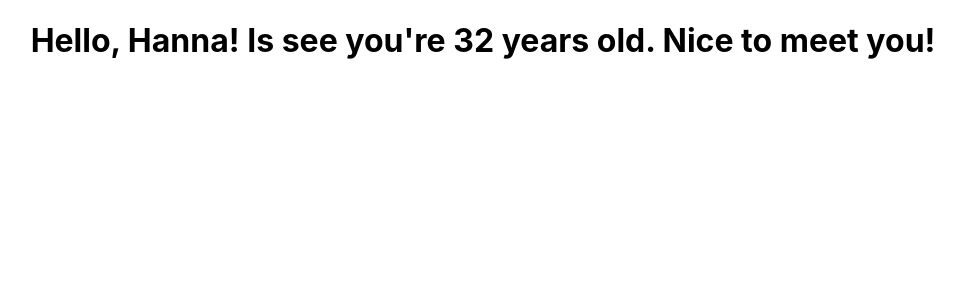
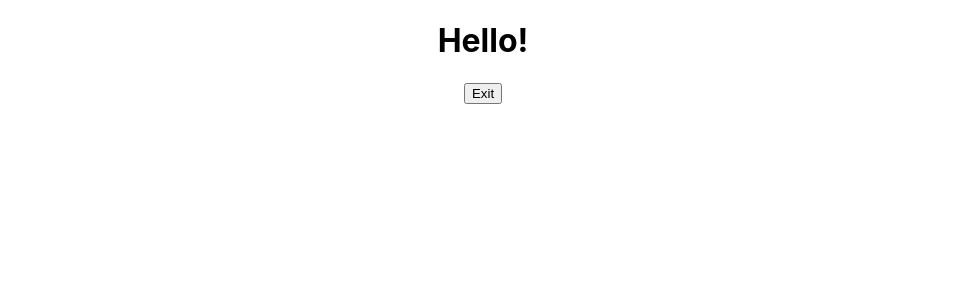
Before and after one commit to Callee84/React-intro, a React (Create React App) app in the folder my-app/: page / in a window 1280 px wide. Shown: the top 300 px of the page, without its empty margins (157-1121 px from the left). Built offline with nearby package versions, Linux system fonts and the light colour scheme.

Commit message:
Add new state

```diff
--- a/my-app/src/App.js
+++ b/my-app/src/App.js
@@ -1,12 +1,13 @@
 import logo from './logo.svg';
 import './App.css';
-import FunctionalGreeting from './components/FunctionalGreetings';
-import FunctionalGreetingWithProps from './components/FunctionalGreetingsWithProps';
+// import FunctionalGreeting from './components/FunctionalGreetings';
+// import FunctionalGreetingWithProps from './components/FunctionalGreetingsWithProps';
+import StatefulGreetingWithPrevState from './components/StatefulGreetingWithPrevState';
 
 function App() {
   return (
     <div className="App">
-      <FunctionalGreetingWithProps name="Hanna" age="32" greeting="Nice to meet you!" />
+      <StatefulGreetingWithPrevState />
     </div>
   );
 }
--- /dev/null
+++ b/my-app/src/components/StatefulGreetingWithPrevState.js
@@ -0,0 +1,36 @@
+import React from "react";
+
+class StatefulGreetingWithPrevState extends React.Component {
+
+    constructor(props) {
+        super(props);
+        this.state = {
+            introduction: "Hello!",
+            buttonText: "Exit",
+        };
+    }
+
+    handelClick() {
+        this.setState({
+            introduction: this.state.introduction === "Hello!" ? "Goodbye" : "Hello!",
+            buttonText: this.state.introduction === "Exit" ? "Enter" : "Exit",
+        }, () => {
+        console.log('new state', this.state.introduction);
+        console.log('new state', this.state.buttonText);
+        });
+        console.log(this.state.introduction);
+        console.log(this.state.buttonText);
+
+    }
+
+    render() {
+        return (
+        <div>
+        <h1>{this.state.introduction} {this.props.greeting}</h1>
+        <button onClick={() => this.handelClick()}>{this.state.buttonText}</button>
+        </div>
+        )
+    }
+}
+
+export default StatefulGreetingWithPrevState;
```
Also changed, not shown: my-app/src/components/StatefulGreeting.js (added, +36 -0 lines).
